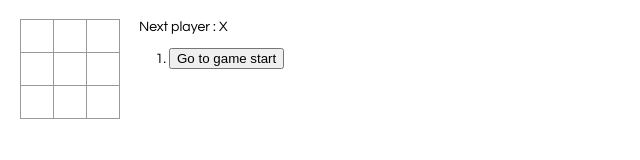
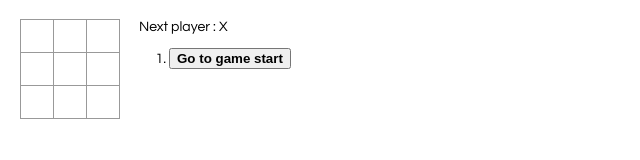
Before and after one commit to burrich/react-tic-tac-toe, a React app: page / in a window 1280 px wide. Shown: the full height of the page, 0-640 px from the left. Built offline with nearby package versions, Linux system fonts and the light colour scheme.

Commit message:
Selected move style

```diff
--- a/src/index.css
+++ b/src/index.css
@@ -48,3 +48,7 @@ ol, ul {
 .game-info {
   margin-left: 20px;
 }
+
+.move-selected {
+  font-weight: bold;
+}
--- a/src/index.js
+++ b/src/index.js
@@ -147,7 +147,8 @@ class Game extends React.Component {
       // key attribute for performance issues
       return (
         <li key={move}>
-          <button onClick={() => this.jumpTo(move)}>
+          <button onClick={() => this.jumpTo(move)}
+                  className={move === this.state.stepNumber ? 'move-selected' : ''}>
             {desc}
           </button>
         </li>
```
